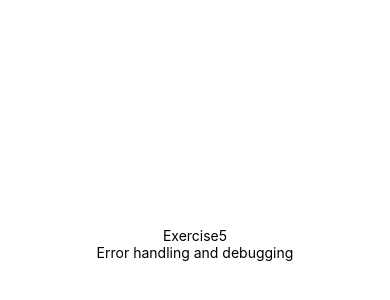
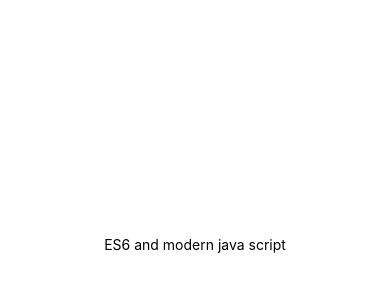
Before and after one commit to kuldeeepkumar/practiceApp, a React Native app: screen / in a window 390 px wide. Shown: the part 178-478 px from the top of the page. Built offline with nearby package versions, Linux system fonts and the light colour scheme.

Commit message:
Es6 and modern java script is done

```diff
--- a/App.js
+++ b/App.js
@@ -5,6 +5,7 @@ import Exercise2 from "./src/exercises/Exercise2";
 import Exercise3 from "./src/exercises/Exercise3";
 import Exercise4 from "./src/exercises/Exercise4";
 import Exercise5 from "./src/exercises/Exercise5";
+import Exercise6 from "./src/exercises/Exercise6";
 
 export default function App() {
   return (
@@ -13,10 +14,11 @@ export default function App() {
       {/*<Exercise2 /> */}
       {/*<Exercise3 /> */}
       {/*<Exercise4 /> */}
-      <Exercise5
+      {/*<Exercise5
         title={"Exercise5"}
         subtitle={"Error handling and debugging"}
-      />
+      />*/}
+      <Exercise6 />
     </>
   );
 }
--- /dev/null
+++ b/src/exercises/Exercise6.js
@@ -0,0 +1,78 @@
+import { StyleSheet, Text, View } from "react-native";
+import React from "react";
+
+const Exercise6 = () => {
+  //let and const keywords
+
+  let count = 20;
+  if (true) {
+    let count = 10;
+    console.log(count);
+  }
+  console.log(count);
+
+  //const keywords
+  const p = 3.14;
+  //p = 3.14159;
+  console.log(p);
+
+  //arrow function
+  // ESS function
+
+  function multiply(p, q) {
+    return p * q;
+  }
+
+  //ES6 arrow function
+  const mulError = (p, q) => p * q;
+
+  //Array destrcturing
+
+  let number = [1, 2, 3];
+  let [first, second] = number;
+  console.log("first number:", first);
+  console.log("second number:", second);
+  //object destructuring
+  let person = { firstName: "preet", lastName: "kaur" };
+  let { firstName, lastName } = person;
+  console.log("firstName:", firstName);
+  console.log("lastName:", lastName);
+
+  //spread operators
+  const arr1 = [5, 6, 7];
+  const arr2 = [...arr1, 8, 9];
+  console.log(arr2);
+
+  //spread operstor with object
+  const obj1 = { a: 1, b: 2, c: 3 };
+  const obj2 = { ...obj1, d: 4 };
+  console.log(obj2);
+
+  //Rest operator
+
+  const { x, y, ...z } = { x: 1, y: 2, a: 3, b: 4, c: 5 };
+  console.log("assign the value  x variable:", x);
+  console.log("assign the value  y variable:", y);
+  console.log("assign the value  z variable:", z);
+
+  return (
+    <View style={styles.container}>
+      <Text>ES6 and modern java script</Text>
+    </View>
+  );
+};
+
+export default Exercise6;
+
+const styles = StyleSheet.create({
+  container: {
+    flex: 1,
+    backgroundColor: "#fff",
+    alignItems: "center",
+    justifyContent: "center",
+  },
+  button: {
+    backgroundColor: "pink",
+    padding: 15,
+  },
+});
```
